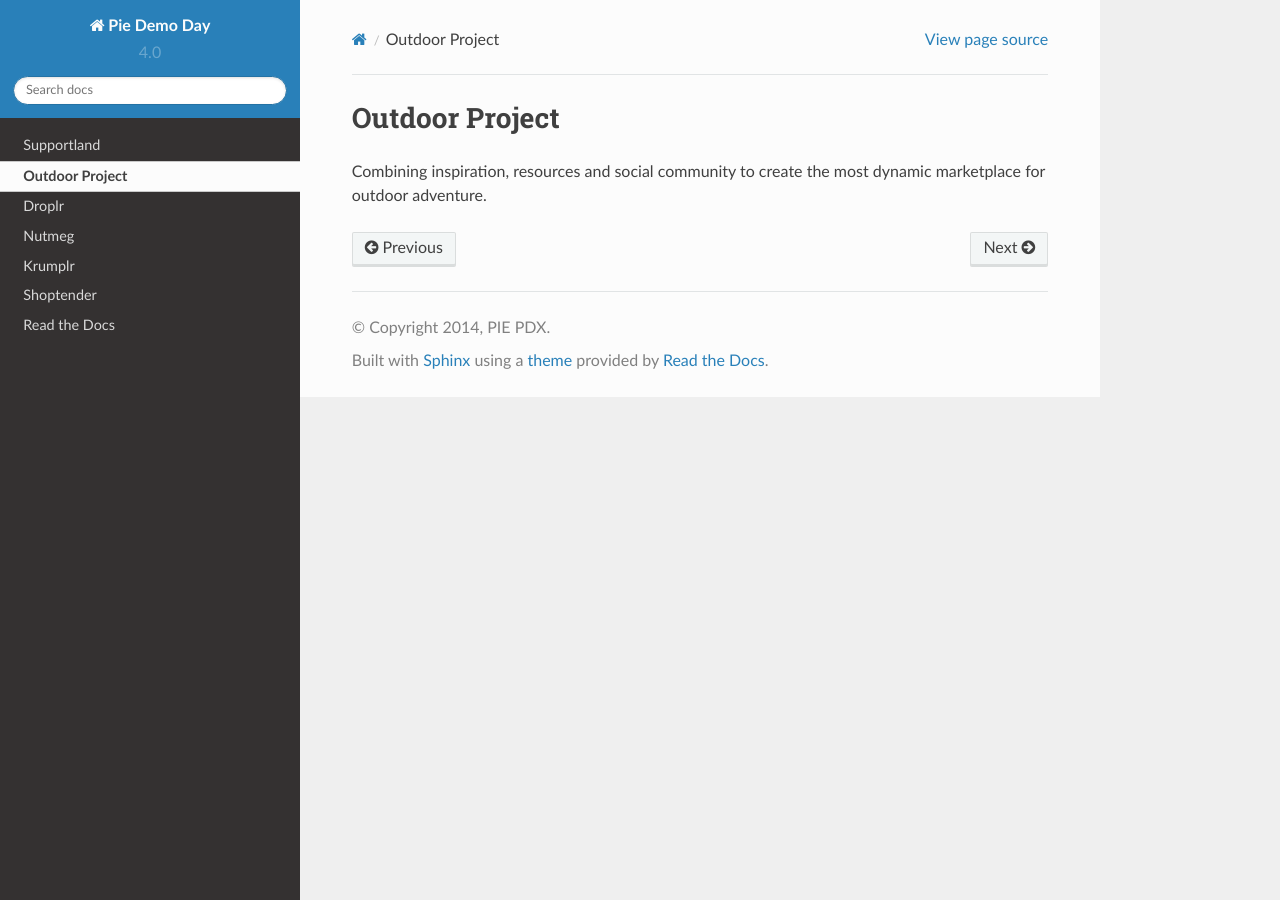
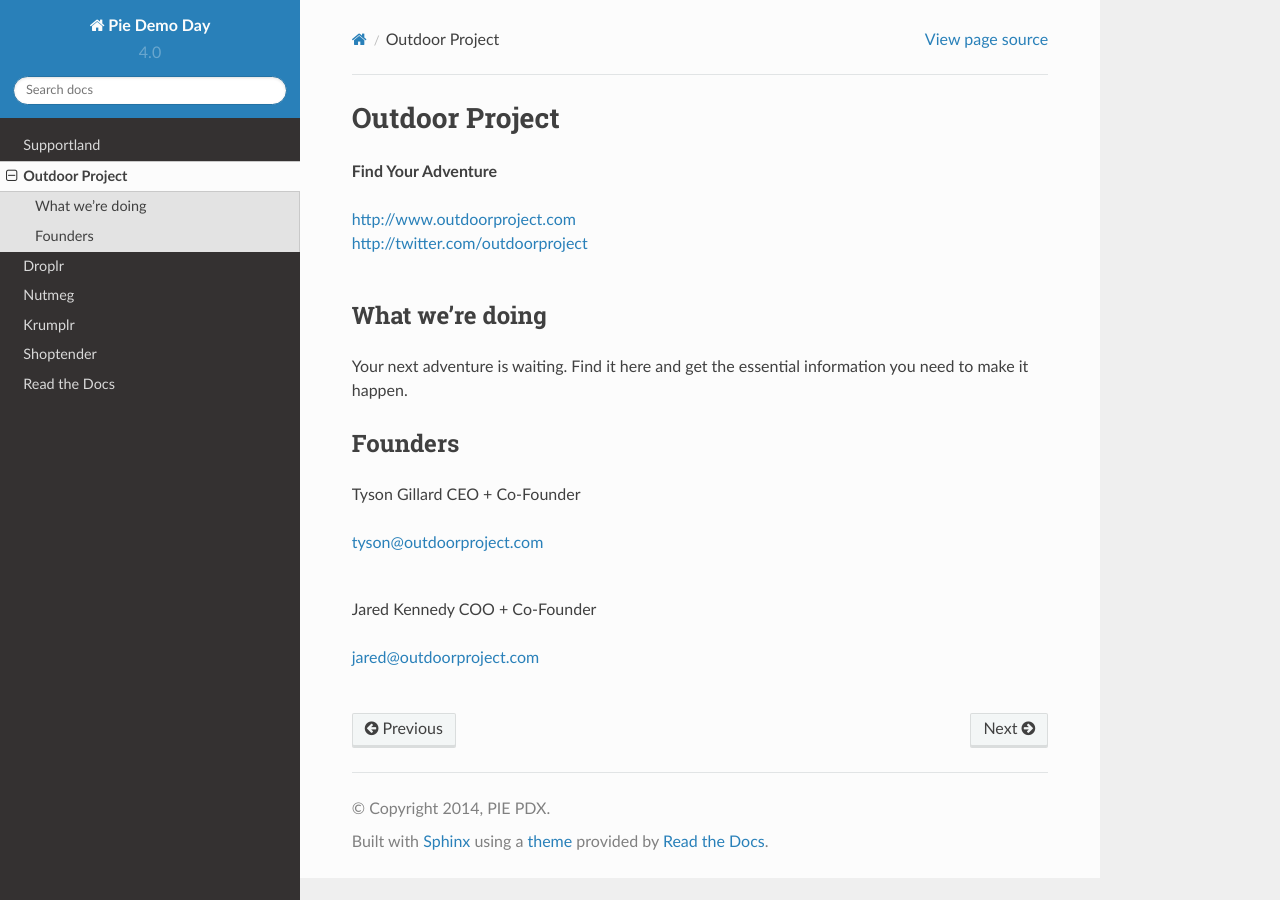
Before and after one commit to piepdx/pie-docs, a Sphinx documentation site: the page built from docs/outdoor-project.rst, in a window 1280 px wide. Built offline with Sphinx 7.4.7 and the Read the Docs theme 2.0.0, drawn with Linux system fonts in a browser that asks for light colours.

Commit message:
Add outdoor

```diff
--- a/docs/outdoor-project.rst
+++ b/docs/outdoor-project.rst
@@ -1,4 +1,40 @@
 Outdoor Project
 ---------------
 
-Combining inspiration, resources and social community to create the most dynamic marketplace for outdoor adventure.
+**Find Your Adventure**
+
+| http://www.outdoorproject.com
+| http://twitter.com/outdoorproject
+
+.. raw:: html
+
+   <br>
+
+
+What we're doing
+~~~~~~~~~~~~~~~~
+
+Your next adventure is waiting. Find it here and get the essential information you need to make it happen.
+
+Founders
+~~~~~~~~
+
+Tyson Gillard
+CEO + Co-Founder
+
+| tyson@outdoorproject.com
+
+.. raw:: html
+
+   <br>
+
+
+Jared Kennedy
+COO + Co-Founder
+
+| jared@outdoorproject.com
+
+
+.. raw:: html
+
+   <br>
--- a/docs/read-the-docs.rst
+++ b/docs/read-the-docs.rst
@@ -1,7 +1,8 @@
 Read the Docs
 -------------
 
-https://readthedocs.com
+| https://readthedocs.com
+| https://twitter.com/readthedocs
 
 .. note:: Private beta available today. Sign up to get access first!
 
```
